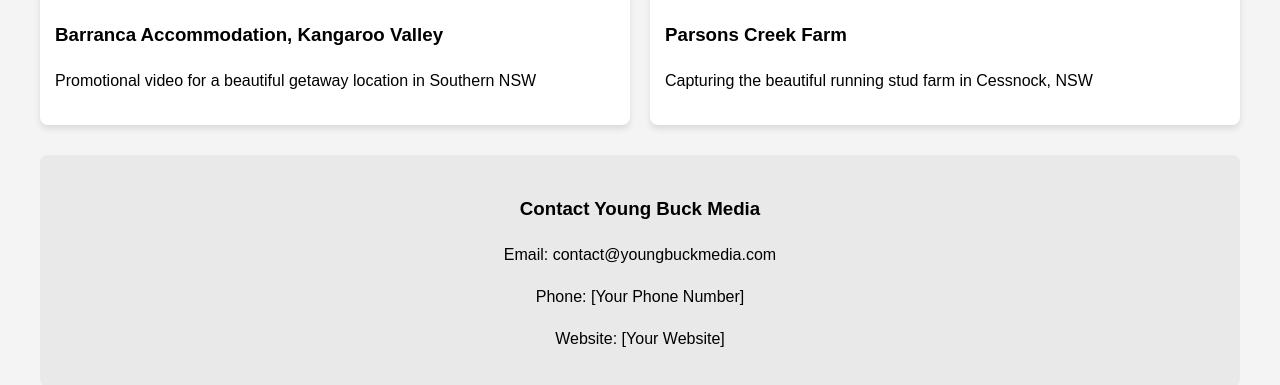
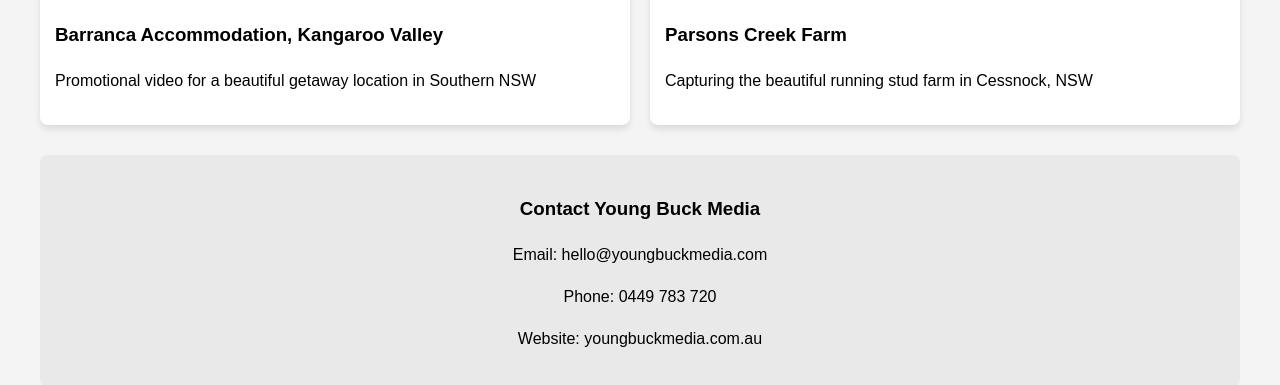
Before and after one commit to YoungBuckMedia108/Young-Buck-Media-Property-Portfolio, a plain HTML site: page index.html in a window 1280 px wide. Shown: the part 1973-2358 px from the top of the page. Drawn offline with Linux system fonts and the light colour scheme.

Commit message:
Update index.html

```diff
--- a/index.html
+++ b/index.html
@@ -127,9 +127,9 @@
 
     <div class="contact-info">
         <h3>Contact Young Buck Media</h3>
-        <p>Email: contact@youngbuckmedia.com</p>
-        <p>Phone: [Your Phone Number]</p>
-        <p>Website: [Your Website]</p>
+        <p>Email: hello@youngbuckmedia.com</p>
+        <p>Phone: 0449 783 720</p>
+        <p>Website: youngbuckmedia.com.au</p>
     </div>
 </body>
 </html>
```
